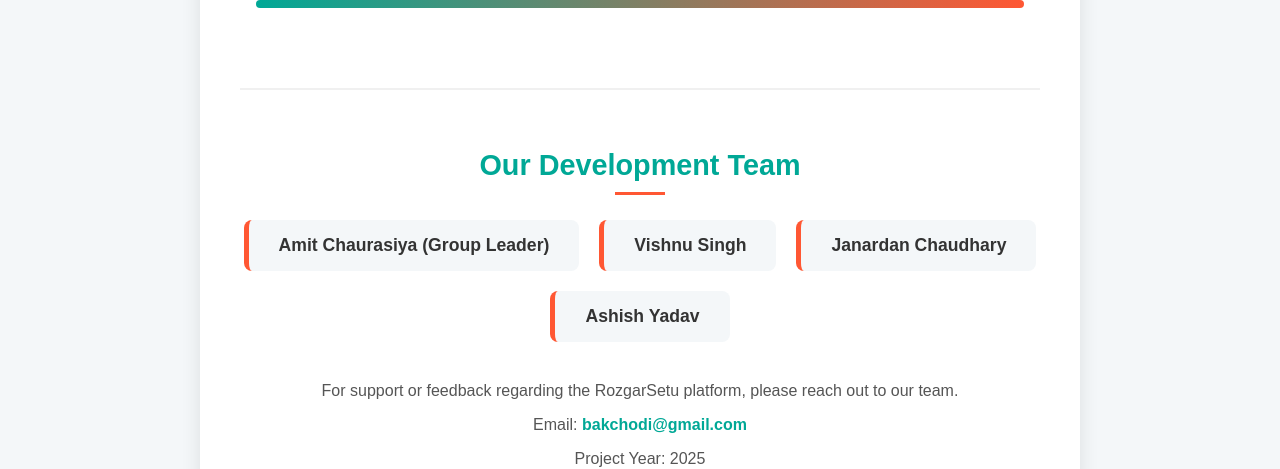
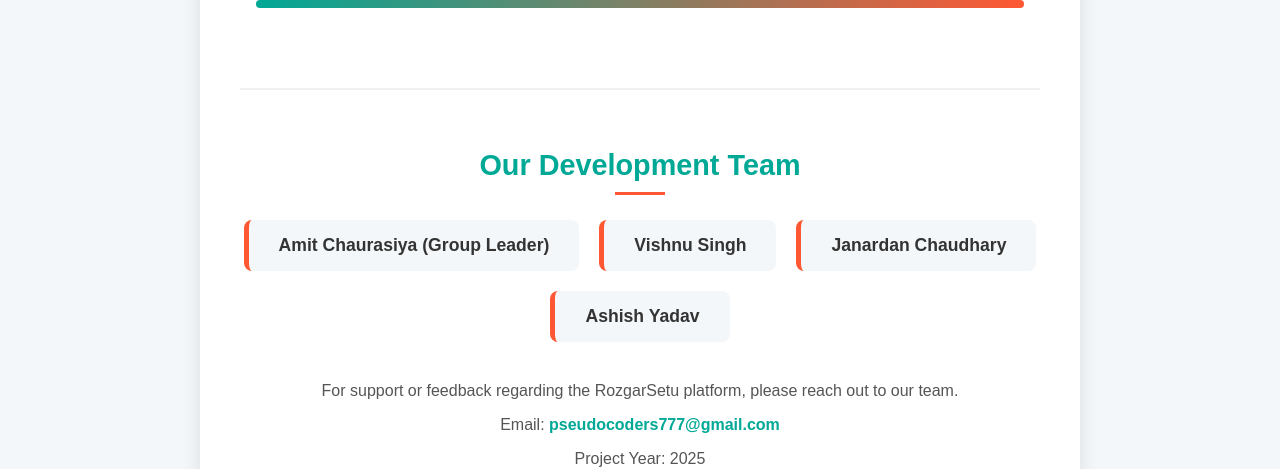
Before and after one commit to amit2007chau/rojgarsetu, a plain HTML site: page contact.html in a window 1280 px wide. Shown: the part 334-803 px from the top of the page. Drawn offline with Linux system fonts and the light colour scheme.

Commit message:
Add files via upload

```diff
--- a/contact.html
+++ b/contact.html
@@ -145,7 +145,7 @@
 
         <div class="contact-info">
             <p>For support or feedback regarding the RozgarSetu platform, please reach out to our team.</p>
-            <p>Email: <a href="mailto:pseudocoders.dev@example.com">bakchodi@gmail.com</a></p>
+            <p>Email: <a href="mailto:pseudocoders.dev@example.com">pseudocoders777@gmail.com</a></p>
             <p>Project Year: 2025</p>
         </div>
     </main>
```
